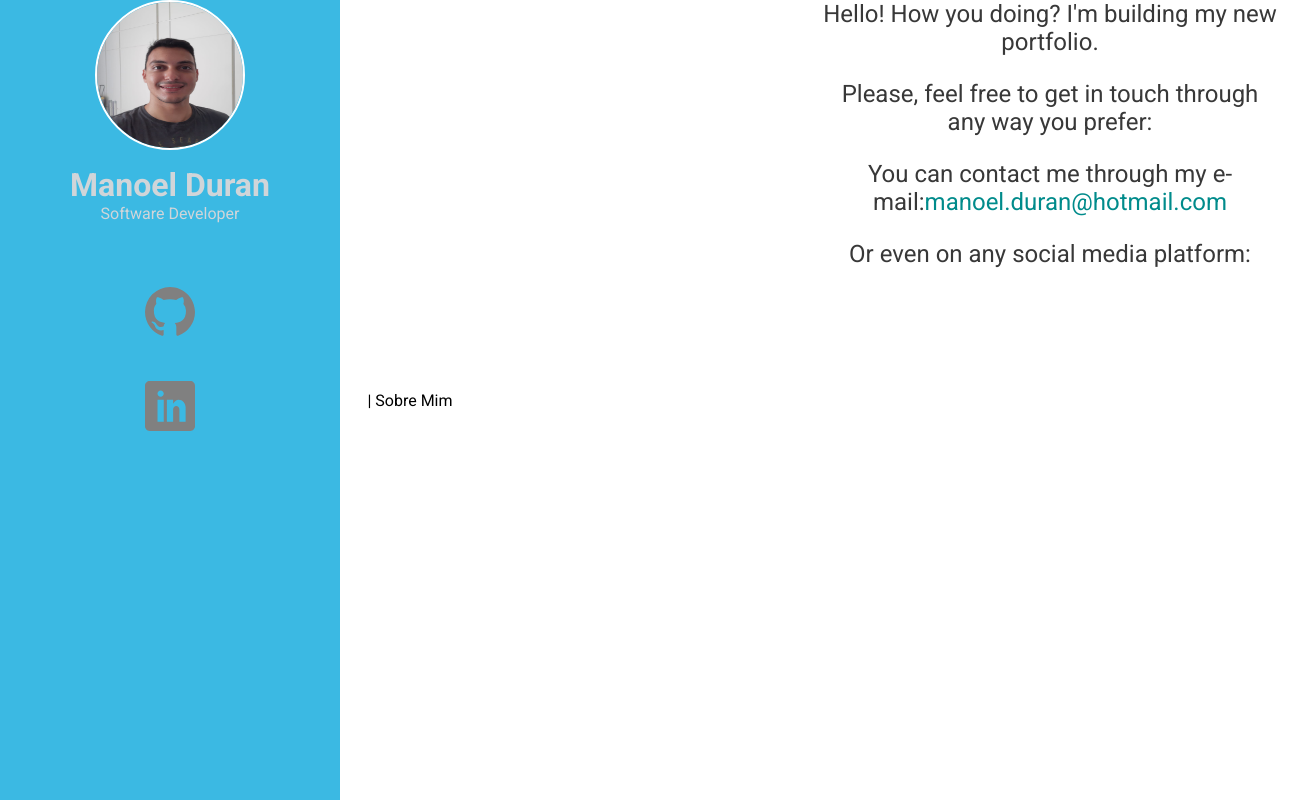
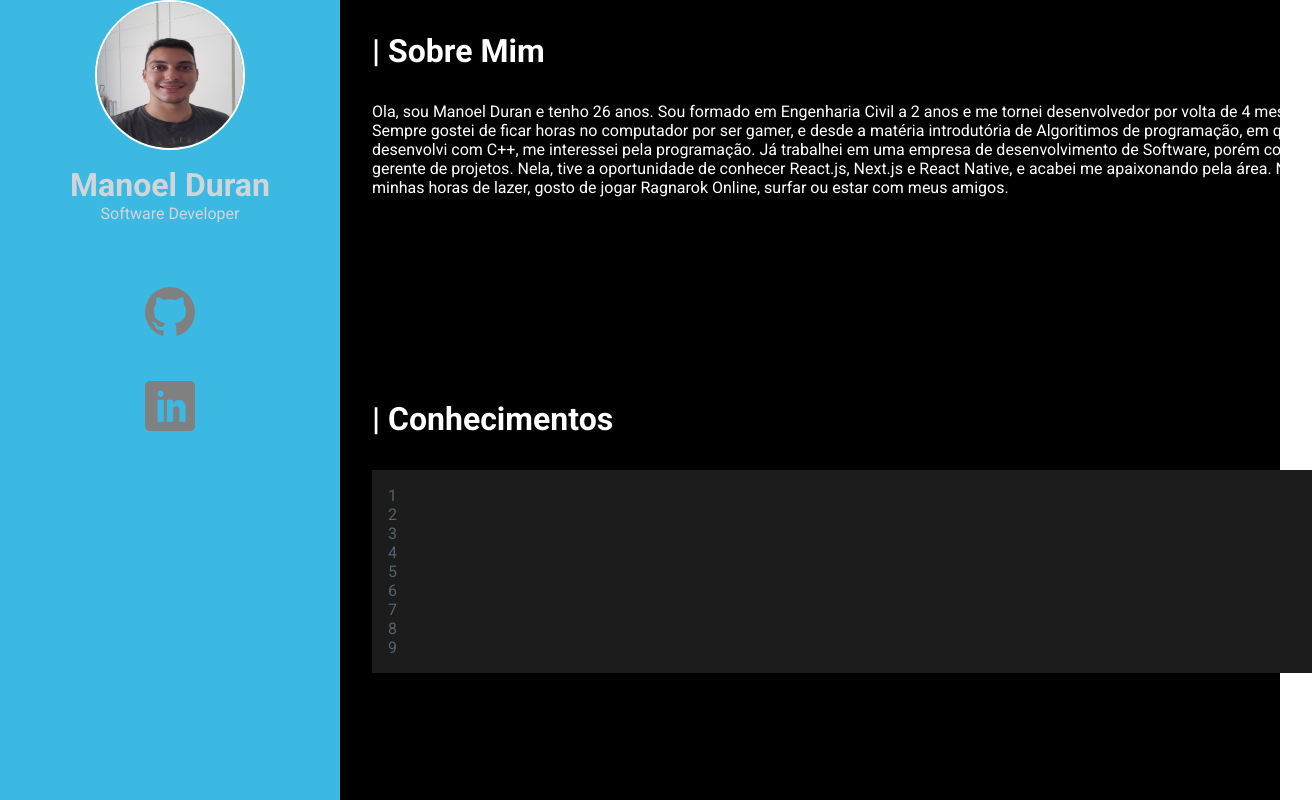
Before and after one commit to manoelduran/resume, a Next.js app: page / in a window 1280 px wide. Shown: the whole page, 1312 px wide, since content can reach past the window. Built offline with nearby package versions, Linux system fonts and the light colour scheme.

Commit message:
Sobre mim finalizado

```diff
--- /dev/null
+++ b/src/components/Bio/index.tsx
@@ -0,0 +1,10 @@
+import styles from './styles.module.scss';
+export function Bio() {
+  return (
+    <div className={styles.container}>
+      <h1 >| Sobre Mim</h1>
+      <p>Ola, sou Manoel Duran e tenho 26 anos. Sou formado em Engenharia Civil a 2 anos e me tornei desenvolvedor por volta de 4 meses. Sempre gostei de ficar horas no computador por ser gamer, e desde a matéria introdutória de Algoritimos de programação, em que desenvolvi com C++, me interessei pela programação. Já trabalhei em uma empresa de desenvolvimento de Software, porém como gerente de projetos. Nela, tive a oportunidade de conhecer React.js, Next.js e React Native, e acabei me apaixonando pela área. Nas minhas horas de lazer, gosto de jogar Ragnarok Online, surfar ou estar com meus amigos.
+      </p>
+    </div>
+  );
+}
--- /dev/null
+++ b/src/components/Bio/styles.module.scss
@@ -0,0 +1,19 @@
+.container{
+  width: 100%;
+  height: 100vh;
+  max-width: 950px;
+  margin-left: 2rem;
+  align-items: center;
+  justify-content: center;
+  flex-direction: column;
+    h1{
+      margin-top: 2rem;
+      font-weight: bold;
+      font-size: 2rem;
+      color: #FFF;
+    }
+    p{
+      margin-top: 2rem;
+      color: #FFF;
+    }
+}
--- a/src/components/Biography/index.tsx
+++ /dev/null
@@ -1,6 +0,0 @@
-import styles from './styles.module.scss';
-export function Bio() {
-  return (
-    <title className={styles.container}>| Sobre Mim</title>
-  );
-}
--- a/src/components/Biography/styles.module.scss
+++ /dev/null
@@ -1,9 +0,0 @@
-.container{
-  width: 100%;
-  height: 100vh;
-  display: flex;
-  align-items: center;
-  justify-content: center;
-  flex-direction: column;
-
-}
--- /dev/null
+++ b/src/components/Conhecimentos/index.tsx
@@ -0,0 +1,21 @@
+import styles from './styles.module.scss';
+export function Knowledge() {
+  return (
+    <div className={styles.container}>
+      <h1 >| Conhecimentos</h1>
+      <div className={styles.knowledgeBorder}>
+        <ul>
+          <li>1</li>
+          <li>2</li>
+          <li>3</li>
+          <li>4</li>
+          <li>5</li>
+          <li>6</li>
+          <li>7</li>
+          <li>8</li>
+          <li>9</li>
+        </ul>
+      </div>
+    </div>
+  );
+}
--- /dev/null
+++ b/src/components/Conhecimentos/styles.module.scss
@@ -0,0 +1,26 @@
+.container{
+  width: 100%;
+  height: 100vh;
+  max-width: 950px;
+  margin-left: 2rem;
+  align-items: center;
+  justify-content: center;
+  flex-direction: column;
+    h1{
+      font-weight: bold;
+      font-size: 2rem;
+      color: #FFF;
+      margin-bottom: 2rem;
+    }
+}
+
+.knowledgeBorder{
+  background: rgb(28, 28, 28);
+  padding: 1rem;
+  ul{
+    list-style: none;
+  }
+  li{
+    color: #53626C;
+  }
+}
--- a/src/components/SideBar/styles.module.scss
+++ b/src/components/SideBar/styles.module.scss
@@ -5,9 +5,7 @@
   display: flex;
   align-items: center;
   flex-direction: column;
-  position: fixed;
   background: #3bb9e3;
-
 }
 
 .contact{
--- a/src/pages/index.tsx
+++ b/src/pages/index.tsx
@@ -1,20 +1,26 @@
 import React from "react";
 
 import styles from '../styles/styles.module.scss';
-import { Bio } from "../components/Biography";
+import { Bio } from "../components/Bio";
 import { SideBar } from "../components/SideBar";
+import { Knowledge } from "../components/Conhecimentos";
 
 export default function Home() {
   return (
     <div className={styles.container}>
       <SideBar />
-      <Bio />
-      <div className={styles.text}>
+      <section className={styles.content}>
+        <Bio />
+        <Knowledge />
+      </section>
+
+    </div >
+  )
+}
+/*
+<div className={styles.text}>
         <p>{"Hello! How you doing? I'm building my new portfolio."}</p>
         <p>Please, feel free to get in touch through any way you prefer:</p>
         <p>You can contact me through my e-mail:<a href="mailto:manoel.duran@hotmail.com">manoel.duran@hotmail.com</a></p>
         <p>Or even on any social media platform:</p>
-      </div>
-    </div >
-  )
-}
+      </div>*/
--- a/src/styles/styles.module.scss
+++ b/src/styles/styles.module.scss
@@ -2,8 +2,13 @@
   width: 100%;
   height: 100vh;
   display: flex;
-
+  background: black;
 }
+.content{
+  display: flex;
+  flex-direction: column;
+}
+/*
 .text{
   text-align: center;
   align-items: center;
@@ -15,4 +20,4 @@
   p + p{
     margin-top: 1.5rem;
   }
-}
+}*/
```
